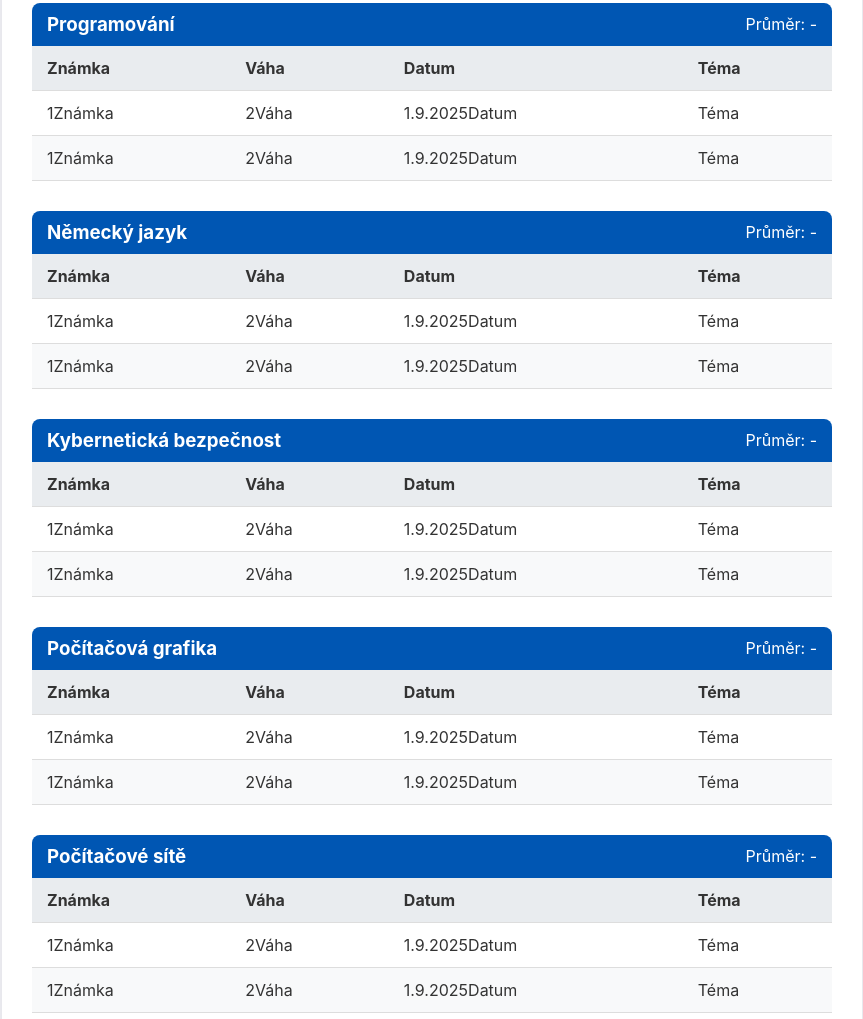
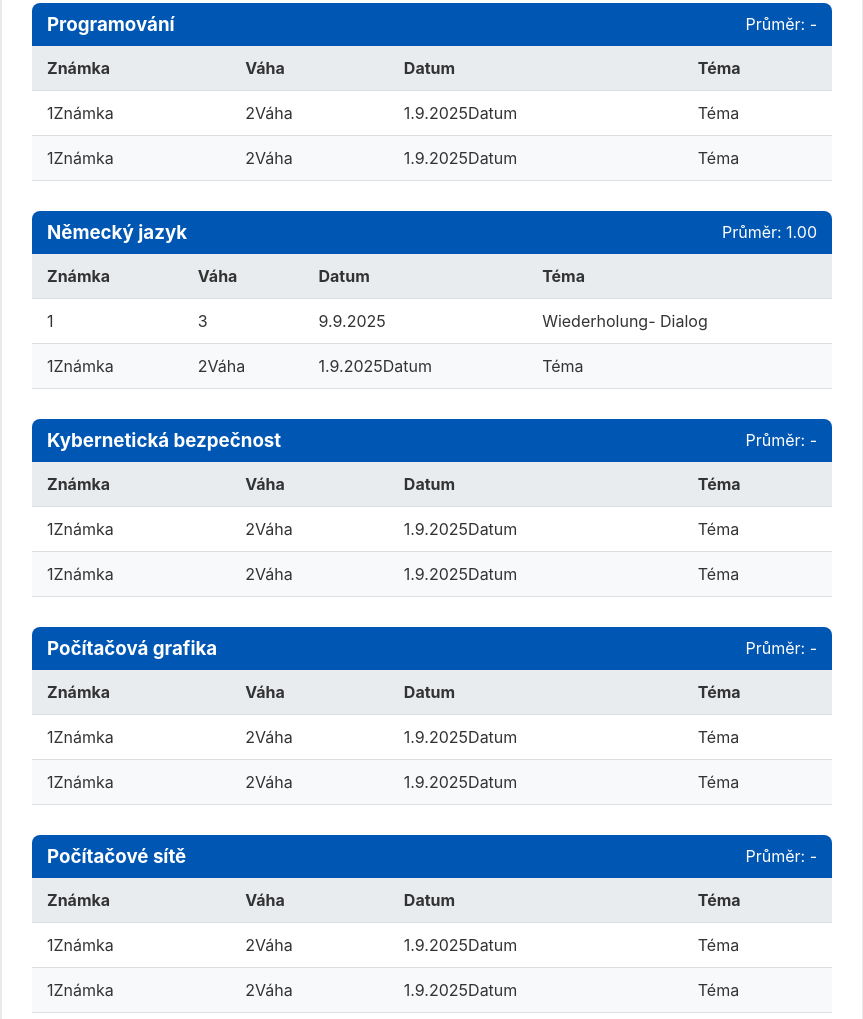
Before and after one commit to ssitas/adamr-student, a plain HTML site: page klasifikace_prubezna.html in a window 1280 px wide. Shown: the part 1880-2899 px from the top of the page, without its empty margins (208-1071 px from the left). Drawn offline with Linux system fonts and the light colour scheme.

Commit message:
Update klasifikace_prubezna.html

```diff
--- a/klasifikace_prubezna.html
+++ b/klasifikace_prubezna.html
@@ -117,10 +117,10 @@
             </table>
         </div>
 
-        <div class="predmet-blok" data-znamky="1Známka,2Váha,1.9.2025Datum,Téma; 1Známka,2Váha,1.9.2025Datum,Téma;">
+        <div class="predmet-blok" data-znamky="1,3,9.9.2025,Wiederholung- Dialog; 1Známka,2Váha,1.9.2025Datum,Téma;">
             <div class="predmet-header">
                 <h3>Německý jazyk</h3>
-                <span>Průměr: -</span>
+                <span>Průměr: 1.00</span>
             </div>
             <table>
             <table>
```
